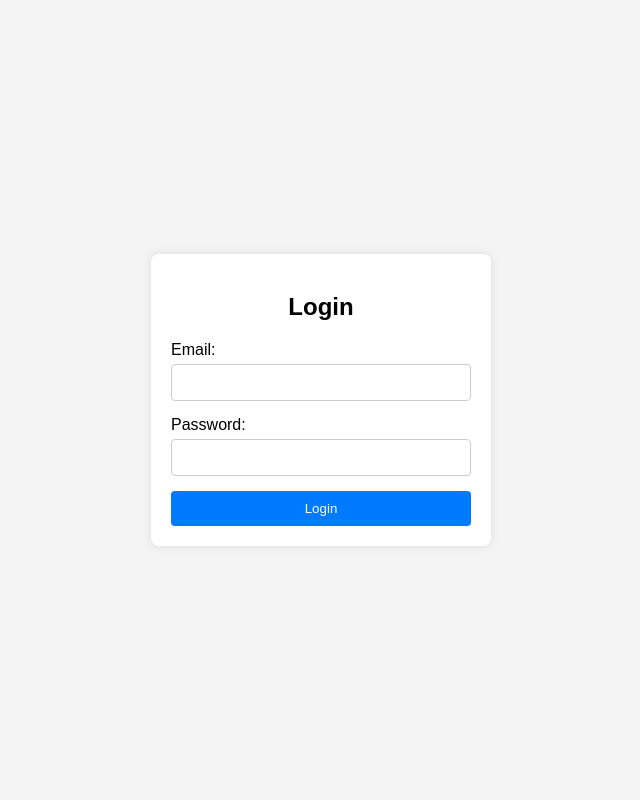
After one commit to hansrajathole/Node.js, a Node server app: page /login in a window 1280 px wide. The commit adds this page. Shown: the whole page, without its empty margins (319-959 px from the left). Run offline with Node 20, Linux system fonts and the light colour scheme; some libraries are stand-ins or nearby versions.

Commit message:
update create-post

```diff
--- a/create-post/package.json
+++ b/create-post/package.json
@@ -10,9 +10,11 @@
   "license": "ISC",
   "description": "",
   "dependencies": {
+    "bcrypt": "^5.1.1",
     "dotenv": "^16.4.7",
     "ejs": "^3.1.10",
     "express": "^4.21.2",
+    "jsonwebtoken": "^9.0.2",
     "mongoose": "^8.9.5"
   }
 }
--- /dev/null
+++ b/create-post/public/login.css
@@ -0,0 +1,55 @@
+body {
+    font-family: Arial, sans-serif;
+    background-color: #f4f4f4;
+    display: flex;
+    justify-content: center;
+    align-items: center;
+    height: 100vh;
+    margin: 0;
+}
+
+.login-container {
+    background-color: #fff;
+    padding: 20px;
+    border-radius: 8px;
+    box-shadow: 0 0 10px rgba(0, 0, 0, 0.1);
+    width: 300px;
+    text-align: center;
+}
+
+h2 {
+    margin-bottom: 20px;
+}
+
+.form-group {
+    margin-bottom: 15px;
+    text-align: left;
+}
+
+label {
+    display: block;
+    margin-bottom: 5px;
+}
+
+input[type="email"],
+input[type="password"] {
+    width: 100%;
+    padding: 10px;
+    border: 1px solid #ccc;
+    border-radius: 4px;
+    box-sizing: border-box;
+}
+
+button {
+    width: 100%;
+    padding: 10px;
+    background-color: #007bff;
+    color: #fff;
+    border: none;
+    border-radius: 4px;
+    cursor: pointer;
+}
+
+button:hover {
+    background-color: #0056b3;
+}
--- a/create-post/server.js
+++ b/create-post/server.js
@@ -1,9 +1,18 @@
 require("dotenv").config()
 const app = require("./src/app")
 const connect = require("./src/database/db")
+const bcrypt = require("bcrypt")
 connect()
 const port = 3000
 
-app.listen(port,function(){
+app.listen(port, async function(){
     console.log("server started");
+
+    const salt = await bcrypt.genSalt(12);
+    console.log(salt);
+    const hashedPassword = await bcrypt.hash("password", 10)
+    const hashedPassword2 = await bcrypt.hash("password", salt)
+    console.log(hashedPassword);
+    console.log(hashedPassword2);
+
 })
--- a/create-post/src/controllers/index.controller.js
+++ b/create-post/src/controllers/index.controller.js
@@ -1,24 +1,29 @@
 const userModel = require("../models/user.model");
 const postModel = require("../models/post.model");
+const jst = require("jsonwebtoken")
+const bcrypt = require("bcrypt")
+
+
 module.exports.indexController = function (req, res) {
   res.render("index");
 };
 module.exports.createUser = async function (req, res) {
-  const { username, profileImg, email, bio } = req.body;
+  const { username, profileImg, email, bio, password } = req.body;
+  const hash = await bcrypt.hash(password,10)
   const newUser = await userModel.create({
     username,
     profileImg,
     email,
     bio,
+    password : hash
   });
 
-  res.redirect("/home");
+  res.redirect("/login");
 };
 
 module.exports.homeController = async function (req, res) {
   const users = await userModel.find({})
   const user =users[users.length-1]
-  console.log(user);
   const posts = await postModel.find({});
   res.render("home",{posts,user});
 };
@@ -51,3 +56,25 @@ module.exports.deletePost = async function(req,res){
   res.redirect("/home")
 
 }
+
+
+module.exports.loginController = function(req,res){
+  res.render("login")
+}
+
+
+module.exports.loginUserController = async function(req,res){
+  const {email,password} = await req.body
+
+  const user  = await userModel.findOne({email})
+  if(!user){
+    alert("User not found")
+    res.redirect("/login")
+  }
+  if(await bcrypt.compare(password,user.password)){
+    res.redirect("/home")
+  }else{
+    res.redirect("/login")
+  }
+
+}
--- a/create-post/src/models/user.model.js
+++ b/create-post/src/models/user.model.js
@@ -13,6 +13,9 @@ const userSchema = new mongoose.Schema({
     },
     bio :{
         type : String
+    },
+    password:{
+        type : String
     }
 })
 
--- a/create-post/src/routes/index.routes.js
+++ b/create-post/src/routes/index.routes.js
@@ -4,7 +4,9 @@ const indexController = require("../controllers/index.controller")
 
 router.get("/",indexController.indexController)
 router.get("/home",indexController.homeController)
-router.post("/create-user",indexController.createUser)
+router.get("/login",indexController.loginController)
+router.get("/singup",indexController.createUser)
+router.post("/login/user",indexController.loginUserController)
 router.get("/create",indexController.createController)
 router.post("/create-post",indexController.createPostController)
 router.get("/home/like/:id",indexController.likePost)
--- a/create-post/src/views/home.ejs
+++ b/create-post/src/views/home.ejs
@@ -16,7 +16,7 @@
     <h2><%= user.username %></h2>
     <div class="button">
         <a href='/create'">Create Post</a>
-        <a href="/">Log Out</a>
+        <a href="/login">Log Out</a>
     </div>
 </div>
 <div id="posts">
--- a/create-post/src/views/index.ejs
+++ b/create-post/src/views/index.ejs
@@ -8,13 +8,14 @@
     <link rel="stylesheet" href="/index.css">
 </head>
 <body>
-    <h1>Create Post</h1>
-    <form method="post" action="/create-user" >
+    <h1>Sign Up</h1>
+    <form method="post" action="/singup" >
         <div class="inputs">
          <input type="text" name="username" placeholder="enter your name">
          <input type="text" name="profileImg" placeholder="enter your profile URL">
          <input type="text" name="email" placeholder="enter your email" >
          <input type="text" name="bio" placeholder="enter your bio">
+         <input type="text" name="password" placeholder="enter your password">
          <button>Submit</button>
         </div>
      </form>
--- /dev/null
+++ b/create-post/src/views/login.ejs
@@ -0,0 +1,25 @@
+<!DOCTYPE html>
+<html lang="en">
+<head>
+    <meta charset="UTF-8">
+    <meta name="viewport" content="width=device-width, initial-scale=1.0">
+    <title>Login</title>
+    <link rel="stylesheet" href="/login.css">
+</head>
+<body>
+    <div class="login-container">
+        <h2>Login</h2>
+        <form action="/login/user" method="POST">
+            <div class="form-group">
+                <label for="email">Email:</label>
+                <input type="email" id="email" name="email" required>
+            </div>
+            <div class="form-group">
+                <label for="password">Password:</label>
+                <input type="password" id="password" name="password" required>
+            </div>
+            <button type="submit">Login</button>
+        </form>
+    </div>
+</body>
+</html>
```
Also changed, not shown: 1 other file.
